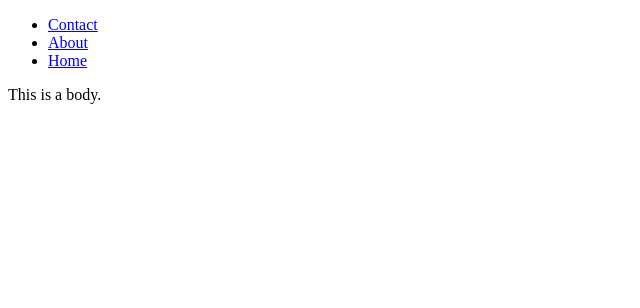
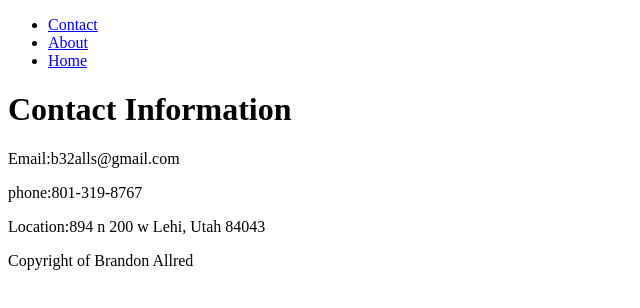
Before and after one commit to redsnow32/Brandon-s-Website, a plain HTML site: page contact.html in a window 1280 px wide. Shown: the whole page, without its empty margins (0-640 px from the left). Drawn offline with Linux system fonts and the light colour scheme.

Commit message:
adding content to contact's and about pages

```diff
--- a/contact.html
+++ b/contact.html
@@ -1,13 +1,22 @@
 <!DOCTYPE html>
 <head>
-<ul>
-  <li><a href="contact.html">Contact</a></li>
-  <li><a href="about.html">About</a></li>
-  <li><a href="home.html">Home</a></li>
+    <title>Contact</title>
+<head>
+<body>
+  <ul>
+    <li><a href="contact.html">Contact</a></li>
+    <li><a href="about.html">About</a></li>
+    <li><a href="home.html">Home</a></li>
+  </ul>
+  </body>
+    <h1>Contact Information</h1>
 
-</ul>
-
-<body>
-  This is a body.
-  </body>
-</body>
+    <p>
+       Email:b32alls@gmail.com</p>
+    <p>
+       phone:801-319-8767</p>
+    <p>
+       Location:894 n 200 w Lehi, Utah 84043</p>
+    <footer>
+      <p>Copyright of Brandon Allred</p>
+    </footer>
```
Also changed, not shown: about.html (+14 -2 lines), index.html (+8 -9 lines).
